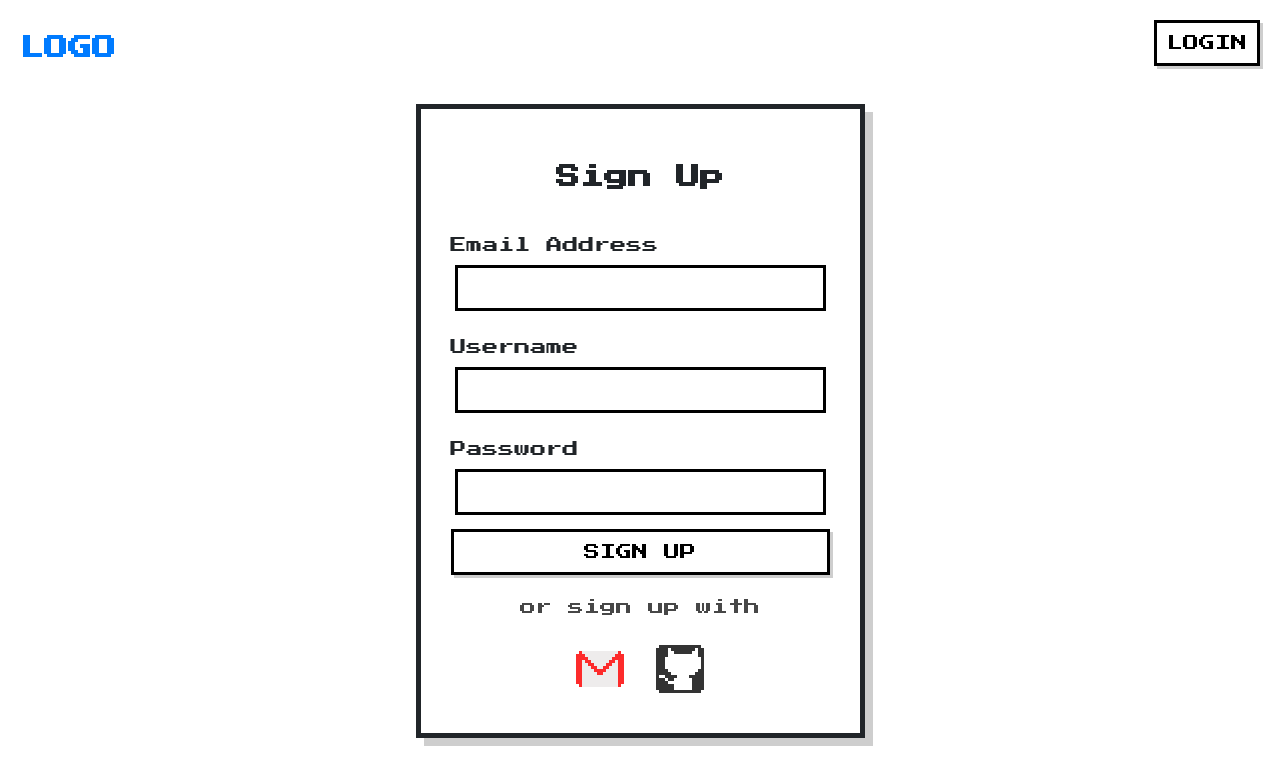
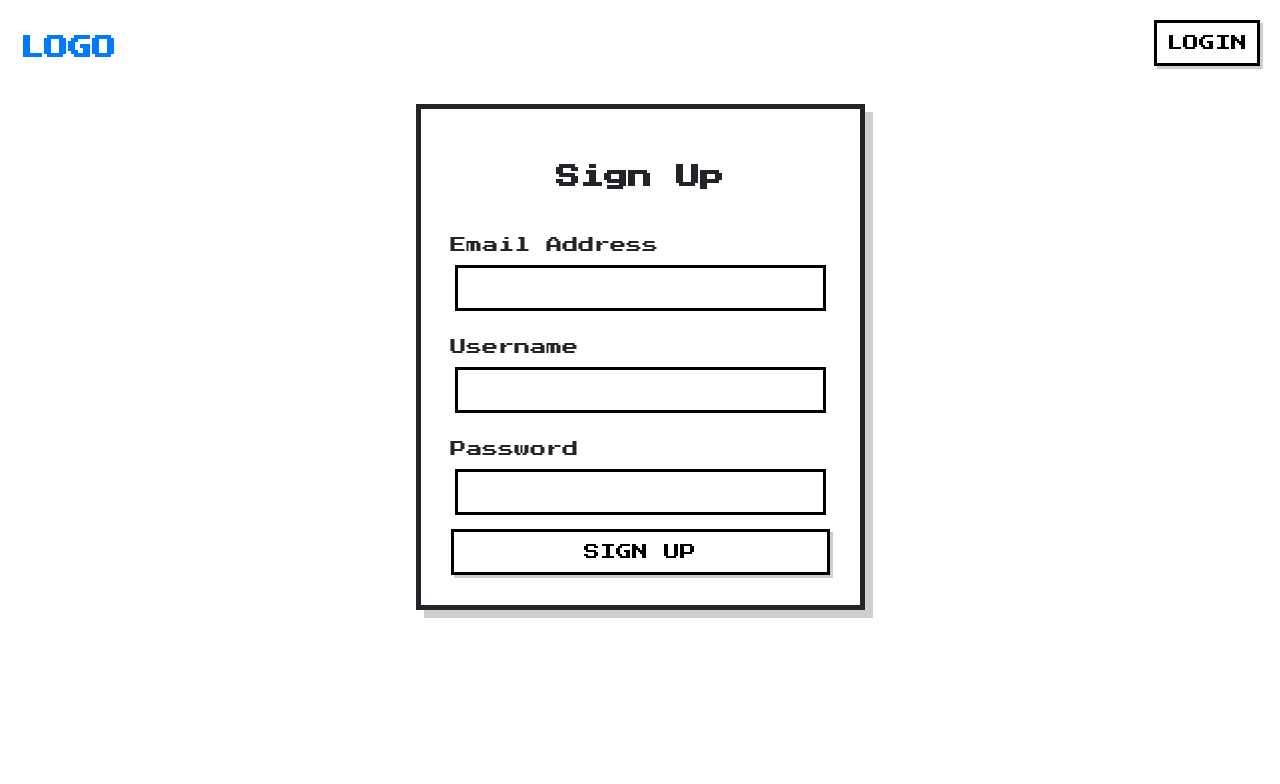
Before and after one commit to teruterubozuuu/QuestKeeper, a React (Vite) app in the folder questkeeper/: page /register in a window 1280 px wide. Shown: the top 784 px of the page. Built offline with nearby package versions, Linux system fonts and the light colour scheme.

Commit message:
feat: add firebase google authentication

```diff
--- a/questkeeper/src/firebase.js
+++ b/questkeeper/src/firebase.js
@@ -2,6 +2,7 @@
 import { initializeApp } from "firebase/app";
 import { getAnalytics } from "firebase/analytics";
 import { getAuth } from "firebase/auth";
+import { GoogleAuthProvider } from "firebase/auth";
 // TODO: Add SDKs for Firebase products that you want to use
 // https://firebase.google.com/docs/web/setup#available-libraries
 
@@ -19,7 +20,7 @@ const firebaseConfig = {
 
 // Initialize Firebase
 const app = initializeApp(firebaseConfig);
-
+export const googleProvider = new GoogleAuthProvider();
 export const auth = getAuth(app);
 const analytics = getAnalytics(app);
 export default app;
--- a/questkeeper/src/pages/LoginPage.jsx
+++ b/questkeeper/src/pages/LoginPage.jsx
@@ -1,8 +1,8 @@
 import React from "react";
 import { Link, useNavigate } from "react-router-dom";
 import { useState } from "react";
-import {auth} from "../firebase";
-import {signInWithEmailAndPassword}from 'firebase/auth';
+import {auth, googleProvider} from "../firebase";
+import {signInWithEmailAndPassword, signInWithPopup, GoogleAuthProvider}from 'firebase/auth';
 
 import "./LoginRegister.css";
 
@@ -19,13 +19,28 @@ export default function LoginPage() {
         const user = userCredential.user;
         console.log(user);
         navigate("/homepage")
-        // ...
       })
       .catch((error) => {
         const errorCode = error.code;
         const errorMessage = error.message;
       });
   };
+
+  const googleSignIn =()=>{
+    signInWithPopup(auth, googleProvider)
+  .then((result) => {
+    // This gives you a Google Access Token. You can use it to access the Google API.
+    const credential = GoogleAuthProvider.credentialFromResult(result);
+    const token = credential.accessToken;
+    // The signed-in user info.
+    const user = result.user;
+    // IdP data available using getAdditionalUserInfo(result)
+    // ...
+    navigate("/homepage")
+  }).catch((error) => {
+    console.log(error)
+  });
+  }
 
   return (
     <div className="login-parent-container">
@@ -81,7 +96,7 @@ export default function LoginPage() {
           </button>
           <p className="sns-options">or login with</p>
           <div className="sns-icons">
-            <i class="nes-icon gmail is-medium"></i>
+            <i class="nes-icon google is-medium" onClick={()=> googleSignIn()}></i>
             <i class="nes-icon github is-medium"></i>
           </div>
         </form>
--- a/questkeeper/src/pages/Register.jsx
+++ b/questkeeper/src/pages/Register.jsx
@@ -61,11 +61,6 @@ export default function Register() {
              <button type="button" class="btn" id="register-btn" onClick={()=> handleSubmit()}>
                  SIGN UP
                </button>
-             <p className="sns-options">or sign up with</p>
-             <div className="sns-icons">
-               <i class="nes-icon gmail is-medium"></i>
-               <i class="nes-icon github is-medium"></i>
-               </div>
            </form>
 
          </div>
```
